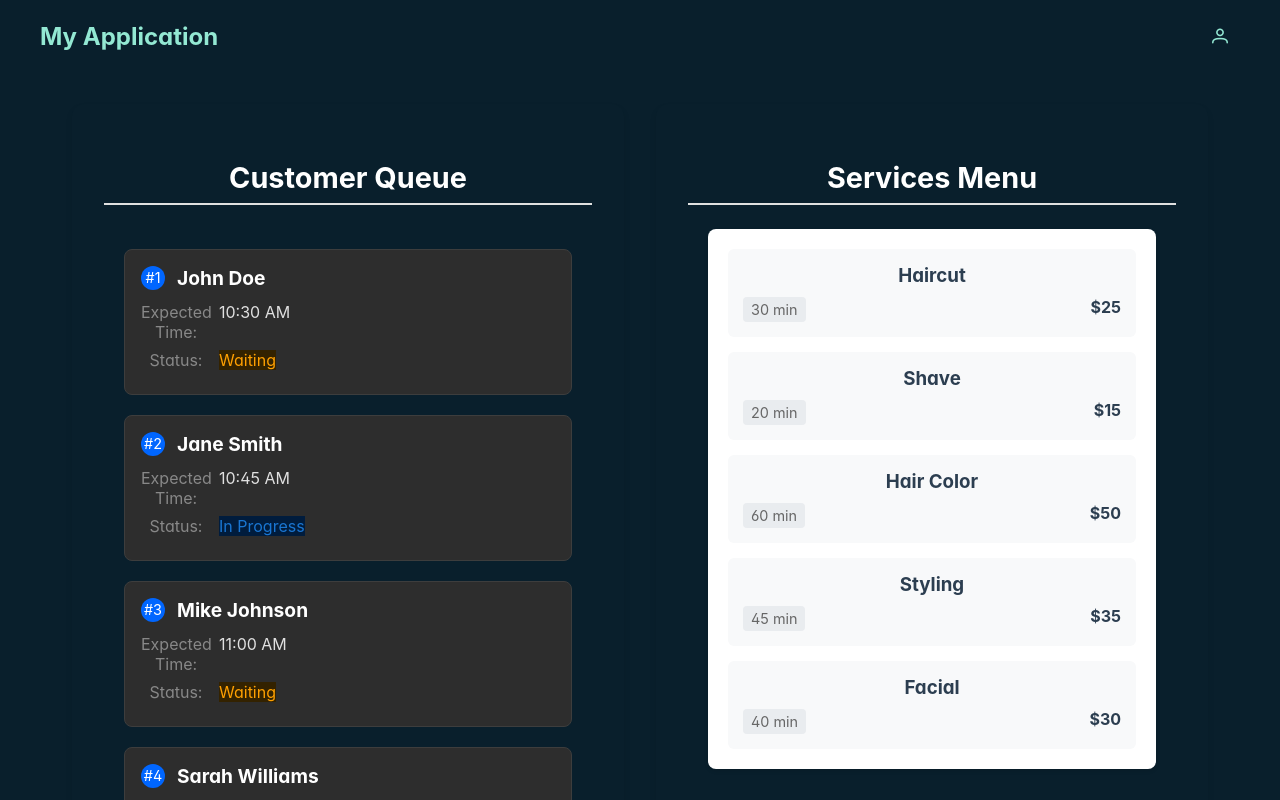
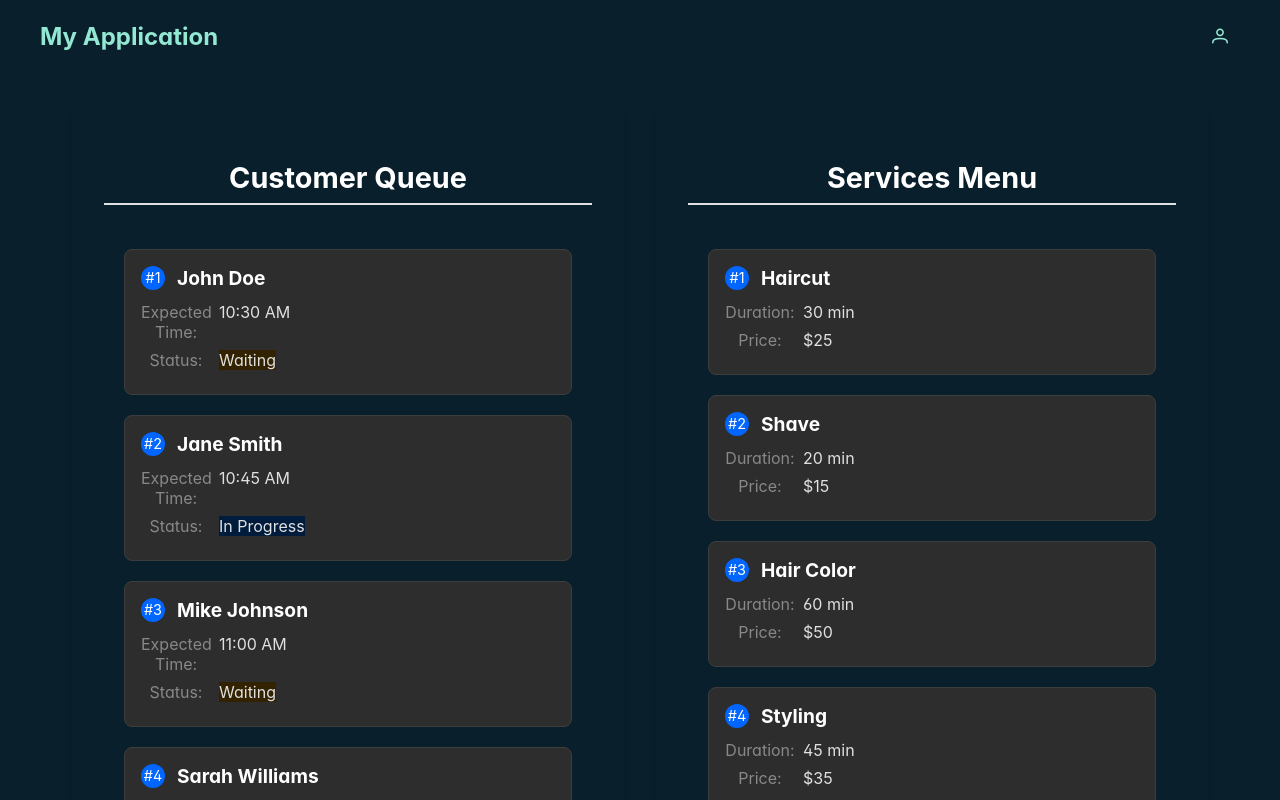
Before and after one commit to vansh017/Appointment-Manager-FE, a React (Create React App) app in the folder appointment-manager/: page /shop/1 in a window 1280 px wide. Shown: the top 800 px of the page. Built offline with nearby package versions, Linux system fonts and the light colour scheme.

Commit message:
shop menu css changed

```diff
--- a/appointment-manager/src/components/ShopMenu/ShopMenu.css
+++ b/appointment-manager/src/components/ShopMenu/ShopMenu.css
@@ -1,52 +1,79 @@
-.shop-menu {
-  background-color: white;
-  border-radius: 8px;
-  padding: 20px;
-  box-shadow: 0 2px 4px rgba(0, 0, 0, 0.1);
-  margin: 20px;
+body {
+  background-color: #091f2c;
+  margin: 0;
+  padding: 0;
 }
 
-.shop-menu h2 {
-  color: #333;
-  margin-bottom: 20px;
-  text-align: center;
+.shop-menu-container {
+  background-color: #091f2c;
+  padding: 20px;
+  min-height: 100vh;
+  width: 100%;
+  box-sizing: border-box;
 }
 
-.menu-items {
+.shop-cards-container {
   display: grid;
-  gap: 15px;
+  grid-template-columns: 1fr;
+  gap: 20px;
+  margin-bottom: 20px;
+  max-width: 600px;
+  margin-left: auto;
+  margin-right: auto;
 }
 
-.menu-item {
-  background-color: #f8f9fa;
-  border-radius: 6px;
-  padding: 15px;
-  transition: transform 0.2s;
+.shop-card {
+  background-color: #2d2d2d;
+  border-radius: 8px;
+  padding: 16px;
+  cursor: pointer;
+  transition: transform 0.2s, box-shadow 0.2s;
+  border: 1px solid #3d3d3d;
 }
 
-.menu-item:hover {
+.shop-card:hover {
   transform: translateY(-2px);
+  box-shadow: 0 4px 12px rgba(0, 0, 0, 0.2);
+  border-color: #4a4a4a;
 }
 
-.menu-item h3 {
-  color: #2c3e50;
-  margin: 0 0 10px 0;
+.card-header {
+  display: flex;
+  align-items: center;
+  margin-bottom: 12px;
 }
 
-.item-details {
+.shop-number {
+  background-color: #0066ff;
+  color: white;
+  width: 24px;
+  height: 24px;
+  border-radius: 50%;
   display: flex;
-  justify-content: space-between;
-  color: #666;
+  align-items: center;
+  justify-content: center;
+  font-size: 0.9rem;
+  margin-right: 12px;
 }
 
-.duration {
-  background-color: #e9ecef;
-  padding: 4px 8px;
-  border-radius: 4px;
-  font-size: 0.9em;
+.shop-name {
+  color: #ffffff;
+  margin: 0;
+  font-size: 1.2rem;
 }
 
-.price {
-  font-weight: bold;
-  color: #2c3e50;
+.info-row {
+  display: flex;
+  margin-bottom: 8px;
 }
+
+.info-label {
+  color: #888;
+  width: 70px;
+  flex-shrink: 0;
+}
+
+.info-value {
+  color: #e0e0e0;
+  margin-left: 8px;
+}
--- a/appointment-manager/src/components/ShopMenu/ShopMenu.js
+++ b/appointment-manager/src/components/ShopMenu/ShopMenu.js
@@ -11,14 +11,23 @@ const ShopMenu = () => {
   ];
 
   return (
-    <div className="shop-menu">
-      <div className="menu-items">
-        {menuItems.map((item) => (
-          <div key={item.id} className="menu-item">
-            <h3>{item.item}</h3>
-            <div className="item-details">
-              <span className="duration">{item.duration}</span>
-              <span className="price">{item.price}</span>
+    <div className="shop-menu-container">
+      <div className="shop-cards-container">
+        {menuItems.map((item, index) => (
+          <div key={item.id} className="shop-card">
+            <div className="card-header">
+              <span className="shop-number">#{index + 1}</span>
+              <h3 className="shop-name">{item.item}</h3>
+            </div>
+            <div className="card-content">
+              <div className="info-row">
+                <span className="info-label">Duration:</span>
+                <span className="info-value">{item.duration}</span>
+              </div>
+              <div className="info-row">
+                <span className="info-label">Price:</span>
+                <span className="info-value">{item.price}</span>
+              </div>
             </div>
           </div>
         ))}
```
Also changed, not shown: appointment-manager/src/pages/ShopDetails.css (line endings or trailing spaces).
